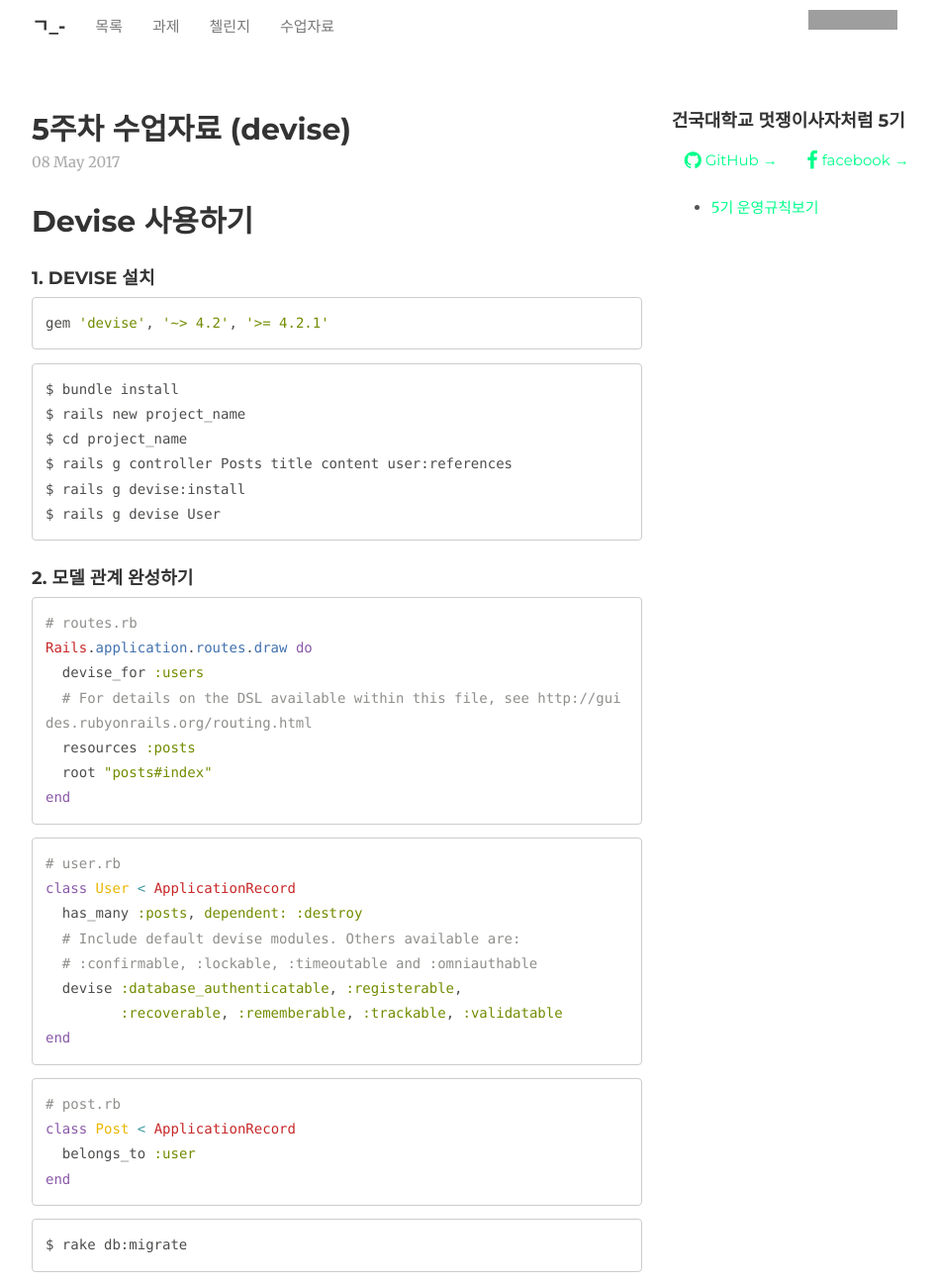
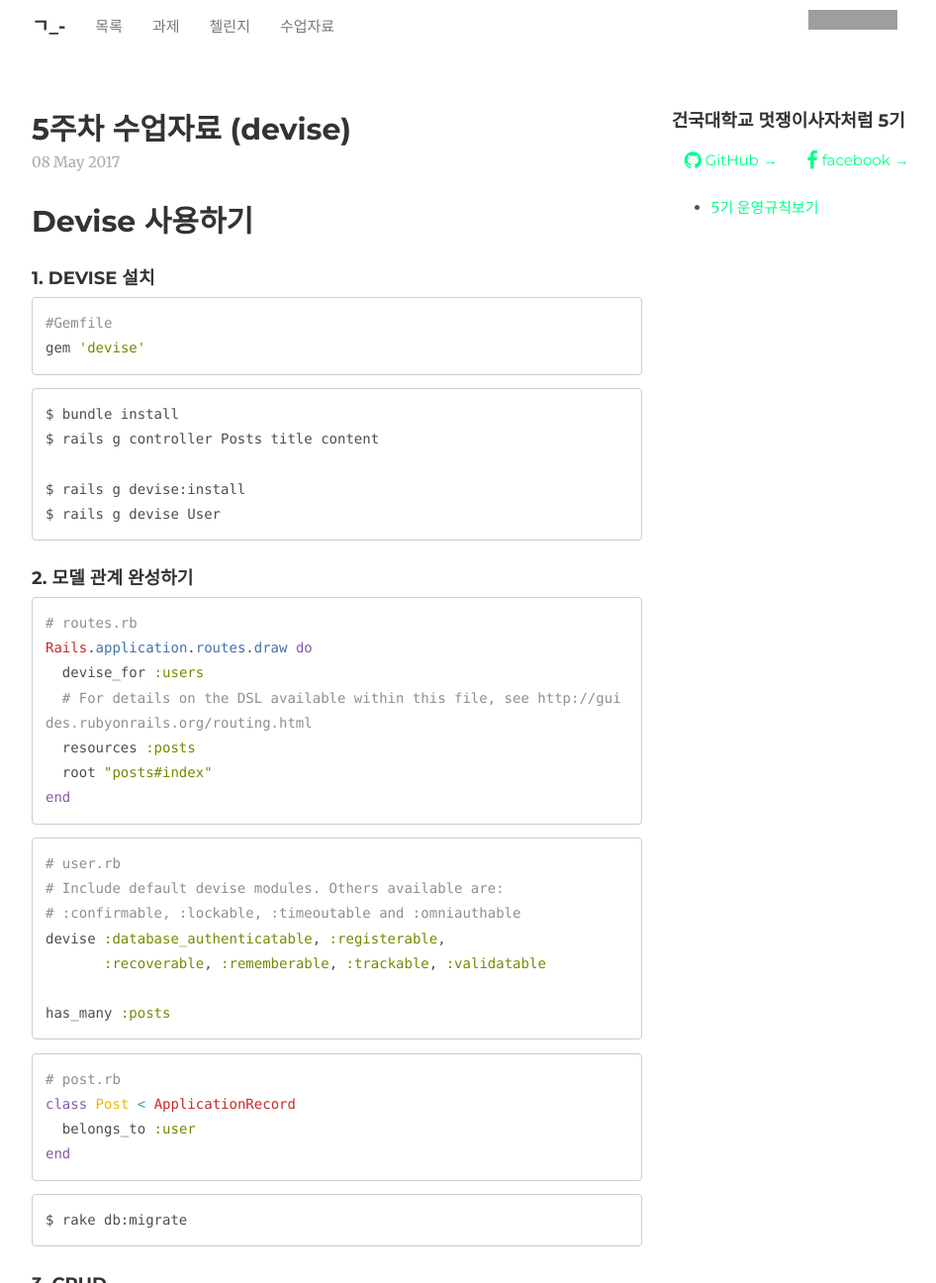
Before and after one commit to likelionkonkuk/likelionkonkuk_before_github, a Jekyll site: the page built from _posts/2017-05-08-material-w5-mon.md, in a window 1280 px wide and 1400 px high, cut to the strip 104-1400 px from the top of the window. Shown: the whole strip at 99% size, without its empty margins (138-1084 px from the left). Built offline with Jekyll 4.4.1, drawn with Linux system fonts in a browser that asks for light colours; nearby versions of some CDN libraries; comment, search, counter and statistics services are not loaded; grey boxes are pictures that could not be loaded.

Commit message:
devise수정

````diff
--- a/_posts/2017-05-08-material-w5-mon.md
+++ b/_posts/2017-05-08-material-w5-mon.md
@@ -6,14 +6,14 @@
 # Devise 사용하기
 ### 1. devise 설치
 ```ruby
-gem 'devise', '~> 4.2', '>= 4.2.1'
+#Gemfile
+gem 'devise'
 ```
 
 ```
 $ bundle install
-$ rails new project_name
-$ cd project_name
-$ rails g controller Posts title content user:references
+$ rails g controller Posts title content
+
 $ rails g devise:install
 $ rails g devise User
 ```
@@ -31,14 +31,14 @@
 
 ```ruby
 # user.rb
-class User < ApplicationRecord
-  has_many :posts, dependent: :destroy
-  # Include default devise modules. Others available are:
-  # :confirmable, :lockable, :timeoutable and :omniauthable
-  devise :database_authenticatable, :registerable,
-         :recoverable, :rememberable, :trackable, :validatable
-end
+# Include default devise modules. Others available are:
+# :confirmable, :lockable, :timeoutable and :omniauthable
+devise :database_authenticatable, :registerable,
+       :recoverable, :rememberable, :trackable, :validatable
+
+has_many :posts
 ```
+
 ```ruby
 # post.rb
 class Post < ApplicationRecord
````
